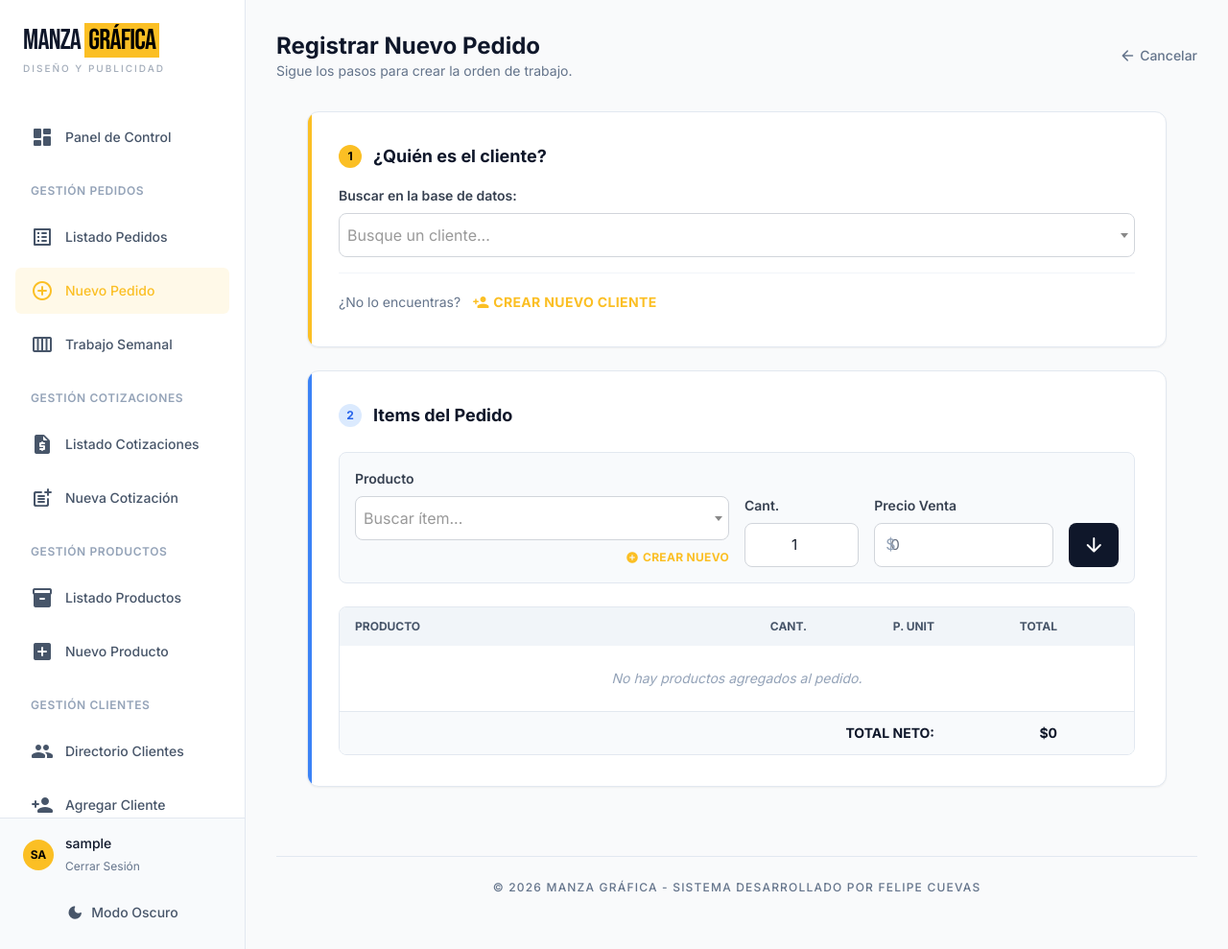
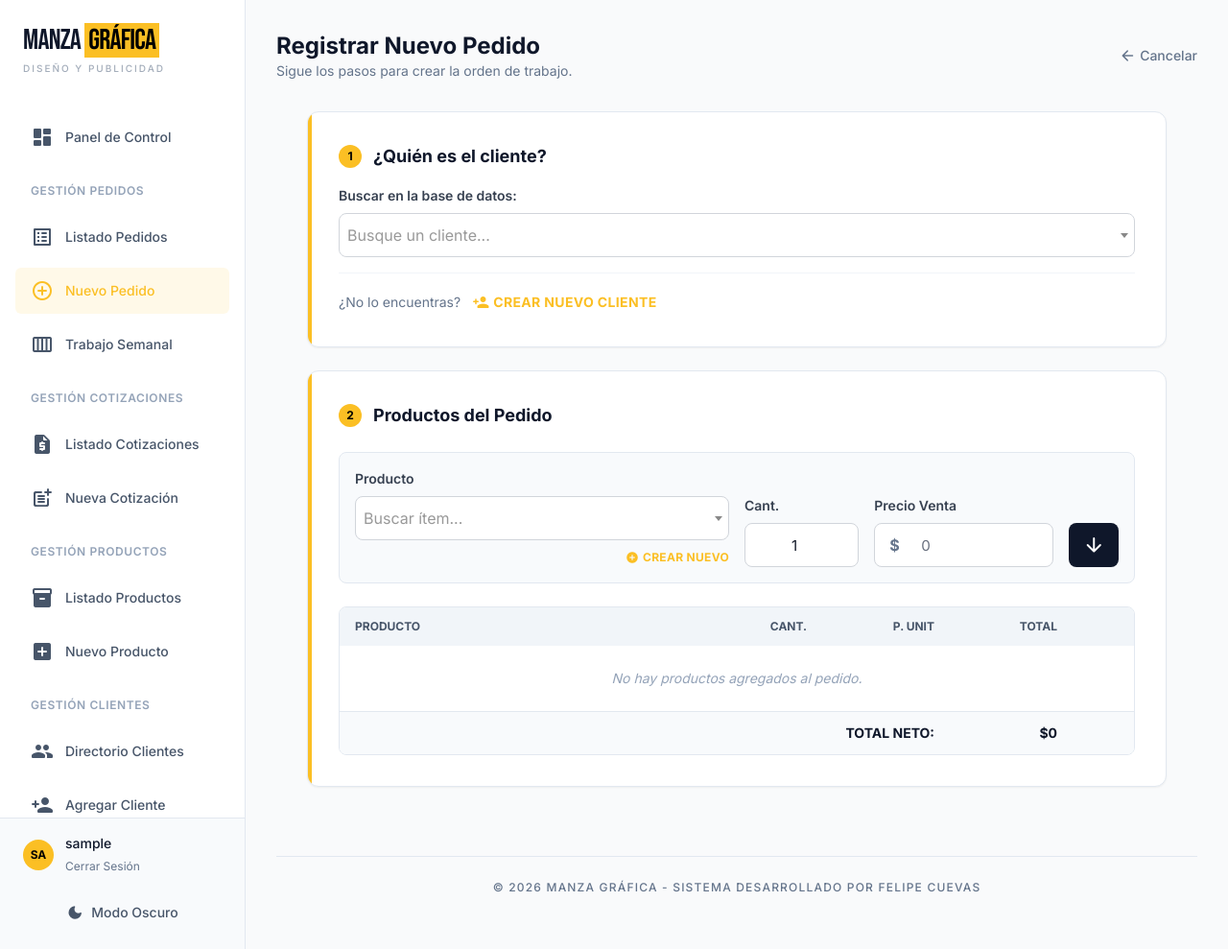
Before and after one commit to ffelipecuevasc/ManzagraficaPedidosApp, a Django app: page /nuevo/ in a window 1280 px wide. Shown: the whole page at 96% size. Run offline with Django 5.2, Linux system fonts and the light colour scheme; a user stored in the database is signed in; tables that the repository leaves empty hold one stand-in row (values such as "Sample post"); some libraries are stand-ins or nearby versions.

Commit message:
Parche: Reparación aspectos varios en la creación de productos dentro de pedido.

```diff
--- a/pedidos/static/pedidos/js/index.js
+++ b/pedidos/static/pedidos/js/index.js
@@ -356,7 +356,7 @@ function showGlobalAlert(titulo, mensaje) {
 }
 
 /* =========================================
-   10. LÓGICA DE ÍTEMS DEL PEDIDO (NUEVO)
+   10. LÓGICA DE ÍTEMS DEL PEDIDO (CORREGIDO)
    ========================================= */
 function initProductManager() {
     const $selectProd = $('#select-producto');
@@ -367,26 +367,48 @@ function initProductManager() {
     const rowEmpty = document.getElementById('row-empty');
     const cellTotal = document.getElementById('cell-total-pedido');
     const inputJson = document.getElementById('input-items-json');
-    const inputVentaTotal = document.getElementById('id_valor_venta'); // El campo del Formulario Django
+    const inputVentaTotal = document.getElementById('id_valor_venta');
 
     // Estado local de los ítems
     let items = [];
 
-    // A. Al seleccionar producto, poner precio sugerido
+    // A. LÓGICA DE PRECIO AUTOMÁTICO (ROBUSTA)
     $selectProd.on('select2:select', function(e) {
-        const precio = $(this).find(':selected').data('precio');
-        if(precio) inputPrecio.value = precio;
+        // Accedemos directamente al elemento <option> original a través del evento
+        const element = e.params.data.element;
+        // Leemos el atributo data-precio (jQuery lo parsea automáticamente)
+        const precio = $(element).data('precio');
+
+        // Validamos que precio no sea undefined (admitimos 0 como valor válido)
+        if (precio !== undefined && precio !== null) {
+            inputPrecio.value = precio;
+        } else {
+            inputPrecio.value = ''; // Limpiar si no hay precio
+        }
+
+        // Efecto visual opcional: resaltar el campo precio
+        inputPrecio.classList.add('bg-yellow-50', 'transition-colors');
+        setTimeout(() => inputPrecio.classList.remove('bg-yellow-50'), 500);
     });
 
     // B. Función Agregar Ítem
     btnAgregar.addEventListener('click', function() {
         const prodId = $selectProd.val();
-        const prodNombre = $selectProd.find(':selected').text();
+
+        // Validación de seguridad para obtener el texto
+        const selection = $selectProd.select2('data');
+        const prodNombre = selection && selection.length > 0 ? selection[0].text : '';
+
         const cantidad = parseInt(inputCant.value) || 1;
         const precio = parseInt(inputPrecio.value) || 0;
 
         if (!prodId) {
+            // Usamos tu alerta global si está disponible, sino alert normal
+            if(window.showGlobalAlert) {
+                showGlobalAlert('Falta información', 'Por favor selecciona un producto de la lista.');
+            } else {
                 alert("Por favor selecciona un producto.");
+            }
             return;
         }
 
@@ -404,7 +426,7 @@ function initProductManager() {
     });
 
     // C. Renderizar Tabla
-    window.renderTable = function() { // Global para poder llamar desde eliminar
+    window.renderTable = function() {
         tableBody.innerHTML = '';
         let totalAcumulado = 0;
 
@@ -415,14 +437,14 @@ function initProductManager() {
                 totalAcumulado += item.subtotal;
 
                 const tr = document.createElement('tr');
-                tr.className = "hover:bg-slate-50 dark:hover:bg-neutral-800/50 transition-colors";
+                tr.className = "hover:bg-slate-50 dark:hover:bg-neutral-800/50 transition-colors border-b border-slate-100 dark:border-neutral-800 last:border-0";
                 tr.innerHTML = `
-                    <td class="px-4 py-3 font-medium">${item.nombre}</td>
-                    <td class="px-4 py-3 text-center">${item.cantidad}</td>
-                    <td class="px-4 py-3 text-right">$${item.precio_unitario.toLocaleString('es-CL')}</td>
-                    <td class="px-4 py-3 text-right font-bold">$${item.subtotal.toLocaleString('es-CL')}</td>
+                    <td class="px-4 py-3 font-medium text-slate-700 dark:text-slate-200">${item.nombre}</td>
+                    <td class="px-4 py-3 text-center text-slate-600 dark:text-slate-400">${item.cantidad}</td>
+                    <td class="px-4 py-3 text-right text-slate-600 dark:text-slate-400">$${item.precio_unitario.toLocaleString('es-CL')}</td>
+                    <td class="px-4 py-3 text-right font-bold text-slate-900 dark:text-white">$${item.subtotal.toLocaleString('es-CL')}</td>
                     <td class="px-4 py-3 text-center">
-                        <button type="button" onclick="eliminarItem(${index})" class="text-red-400 hover:text-red-600">
+                        <button type="button" onclick="eliminarItem(${index})" class="p-1 text-slate-400 hover:text-red-500 transition-colors rounded-full hover:bg-red-50 dark:hover:bg-red-900/20">
                             <span class="material-icons-round text-lg">delete</span>
                         </button>
                     </td>
@@ -431,7 +453,7 @@ function initProductManager() {
             });
         }
 
-        // Actualizar Totales Visuales y Inputs
+        // Actualizar Totales Visuales
         cellTotal.innerText = '$' + totalAcumulado.toLocaleString('es-CL');
 
         // Actualizar JSON para Backend
@@ -440,12 +462,12 @@ function initProductManager() {
         // AUTO-LLENAR el campo "Valor Venta" del formulario original de Django
         if(inputVentaTotal) {
             inputVentaTotal.value = totalAcumulado;
-            // Disparar evento para que se valide el abono si ya estaba escrito
+            // Disparar evento para validaciones
             inputVentaTotal.dispatchEvent(new Event('input'));
         }
     };
 
-    // D. Eliminar Ítem (Global)
+    // D. Eliminar Ítem
     window.eliminarItem = function(index) {
         items.splice(index, 1);
         renderTable();
@@ -456,7 +478,6 @@ function initProductManager() {
         $selectProd.val(null).trigger('change');
         inputCant.value = 1;
         inputPrecio.value = '';
-        inputPrecio.placeholder = '0';
     }
 
     // F. Lógica de "Crear Producto Rápido" (API)
@@ -465,25 +486,34 @@ function initProductManager() {
     const btnCancelProd = document.getElementById('btn-cancelar-prod');
     const btnSaveProd = document.getElementById('btn-guardar-prod-api');
 
+    if(btnToggle) {
         btnToggle.addEventListener('click', () => {
             divFormProd.classList.remove('hidden');
+            // Auto focus al nombre
+            setTimeout(() => document.getElementById('new_prod_nombre').focus(), 100);
         });
+    }
 
+    if(btnCancelProd) {
         btnCancelProd.addEventListener('click', () => {
             divFormProd.classList.add('hidden');
         });
+    }
 
+    if(btnSaveProd) {
         btnSaveProd.addEventListener('click', function() {
             const nombre = document.getElementById('new_prod_nombre').value;
             const precio = document.getElementById('new_prod_precio').value;
             const url = this.getAttribute('data-url');
             const csrfToken = document.querySelector('[name=csrfmiddlewaretoken]').value;
 
-        if(!nombre) return alert("El nombre es obligatorio");
+            if(!nombre) {
+                alert("El nombre del producto es obligatorio");
+                return;
+            }
 
-        // UI Loading
             const originalText = this.innerHTML;
-        this.innerHTML = 'Guardando...';
+            this.innerHTML = '<span class="material-icons-round animate-spin text-sm mr-2">refresh</span> Guardando...';
             this.disabled = true;
 
             fetch(url, {
@@ -501,14 +531,16 @@ function initProductManager() {
             .then(r => r.json())
             .then(data => {
                 if(data.success) {
-                // Agregar al select y seleccionarlo
+                    // Crear opción y seleccionarla
                     const newOption = new Option(data.nombre, data.id, true, true);
-                // Guardar el precio en el data-attribute para que funcione la autoselección
-                $(newOption).data('precio', data.precio);
+
+                    // IMPORTANTE: Escribir el atributo en el DOM para consistencia
+                    $(newOption).attr('data-precio', data.precio);
+                    $(newOption).data('precio', data.precio); // También en caché de jQuery
 
                     $selectProd.append(newOption).trigger('change');
 
-                // Disparar manualmente el evento de selección para que se llene el precio
+                    // Llenar el input de precio manualmente
                     inputPrecio.value = data.precio;
 
                     // Limpiar y ocultar
@@ -519,10 +551,14 @@ function initProductManager() {
                     alert("Error: " + JSON.stringify(data.errors));
                 }
             })
-        .catch(err => console.error(err))
+            .catch(err => {
+                console.error(err);
+                alert("Error de conexión al crear producto");
+            })
             .finally(() => {
                 this.innerHTML = originalText;
                 this.disabled = false;
             });
         });
     }
+}
--- a/pedidos/templates/pedidos/pedido_form.html
+++ b/pedidos/templates/pedidos/pedido_form.html
@@ -121,11 +121,12 @@
                 </div>
 
                 <div id="section-productos" class="transition-all duration-500 bg-white dark:bg-card-dark rounded-xl border border-slate-200 dark:border-neutral-800 shadow-sm overflow-hidden mb-6 relative">
-                    <div class="absolute left-0 top-0 bottom-0 w-1 bg-blue-500"></div>
+                    <div class="absolute left-0 top-0 bottom-0 w-1 bg-primary"></div>
+
                     <div class="p-6 md:p-8">
                         <h2 class="text-lg font-bold text-slate-900 dark:text-white mb-6 flex items-center">
-                            <span class="bg-blue-100 dark:bg-blue-900/30 text-blue-600 dark:text-blue-400 w-6 h-6 rounded-full flex items-center justify-center text-xs mr-3 font-bold">2</span>
-                            Items del Pedido
+                            <span class="bg-primary text-black w-6 h-6 rounded-full flex items-center justify-center text-xs mr-3 font-bold">2</span>
+                            Productos del Pedido
                         </h2>
 
                         <div class="bg-slate-50 dark:bg-neutral-900/30 p-4 rounded-lg border border-slate-200 dark:border-neutral-800 mb-6">
@@ -134,7 +135,8 @@
                                 <div class="md:col-span-6">
                                     <label class="custom-label">Producto</label>
                                     <select id="select-producto" class="form-select select2" data-placeholder="Buscar ítem...">
-                                        <option></option> {% for producto in productos_disponibles %}
+                                        <option></option>
+                                        {% for producto in productos_disponibles %}
                                             <option value="{{ producto.id }}" data-precio="{{ producto.precio_venta }}">{{ producto.nombre }}</option>
                                         {% endfor %}
                                     </select>
@@ -147,14 +149,16 @@
 
                                 <div class="md:col-span-2">
                                     <label class="custom-label">Cant.</label>
-                                    <input type="number" id="input-cantidad" class="form-control text-center" value="1" min="1">
+                                    <input type="number" id="input-cantidad" class="form-control text-center h-[46px]" value="1" min="1">
                                 </div>
 
                                 <div class="md:col-span-3">
                                     <label class="custom-label">Precio Venta</label>
                                     <div class="relative">
-                                        <span class="absolute left-3 top-2.5 text-slate-400 select-none">$</span>
-                                        <input type="number" id="input-precio" class="form-control pl-8" placeholder="0">
+                                        <div class="pointer-events-none absolute inset-y-0 left-0 flex items-center pl-4">
+                                            <span class="text-slate-500 font-bold">$</span>
+                                        </div>
+                                        <input type="number" id="input-precio" class="form-control !pl-12 h-[46px]" placeholder="0">
                                     </div>
                                 </div>
 
```
Lines whose indentation alone changed are shown as unchanged.
